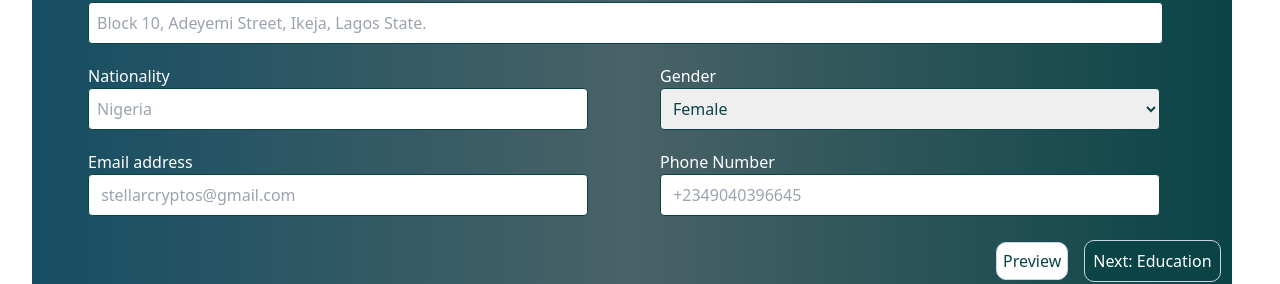
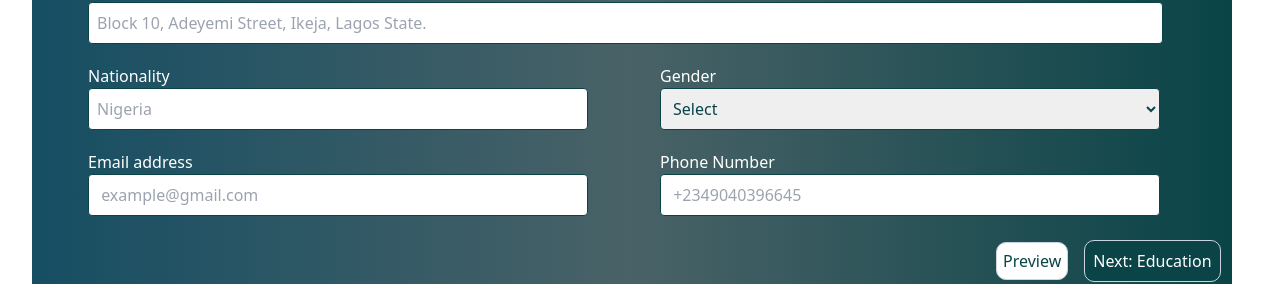
Before and after one commit to stellarbaby/Resume-Builder-App, a React (Vite) app: page /personal in a window 1280 px wide. Shown: the part 312-596 px from the top of the page. Built offline with nearby package versions, Linux system fonts and the light colour scheme.

Commit message:
new commit

```diff
--- a/src/App.css
+++ b/src/App.css
@@ -2,4 +2,5 @@
   max-width: 1280px;
   margin: 0 auto;
   padding: 2rem;
-}
+  background-color: white;
+ }
--- a/src/App.jsx
+++ b/src/App.jsx
@@ -13,6 +13,7 @@ import About from './ResumeApp/About'
 function App() {
 
   return (
+
 <BrowserRouter>
   <Routes>
       <Route path='/' element={<LandingPage />}></Route>
@@ -23,8 +24,6 @@ function App() {
       <Route path='/skills' element={<Skills />}></Route>
       <Route path='/about' element={<About />}></Route>
       <Route path='*' element={<NotFound />}></Route>
-
-
   </Routes>
 </BrowserRouter>
 
--- a/src/ResumeApp/Personal.jsx
+++ b/src/ResumeApp/Personal.jsx
@@ -127,6 +127,7 @@ const Personal = () => {
               value={personalData.gender}
                onChange={handleChange}
                   >
+            <option value='other'>Select</option>
             <option value='female'>Female</option>
               <option value='male'>Male</option>
               </select>
@@ -140,7 +141,7 @@ const Personal = () => {
               <div>
               <input
                 className='text-[#0a4447] w-80 sm:w-[500px] border border-[#0a4447] p-2 rounded'
-                placeholder=' stellarcryptos@gmail.com'
+                placeholder=' example@gmail.com'
                 type='text'
                 name='emailAddress'
                 id='emailAddress'
@@ -157,7 +158,7 @@ const Personal = () => {
               <input
                 className='text-[#0a4447] w-80 sm:w-[500px] border border-[#0a4447] p-2 rounded'
                 placeholder=' +2349040396645'
-                type='text'
+                type='number'
                 name='phoneNumber'
                 id='phoneNumber'
                 required
```
